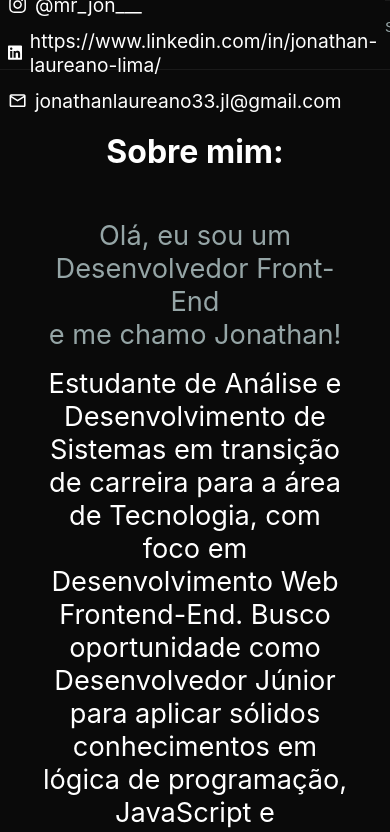
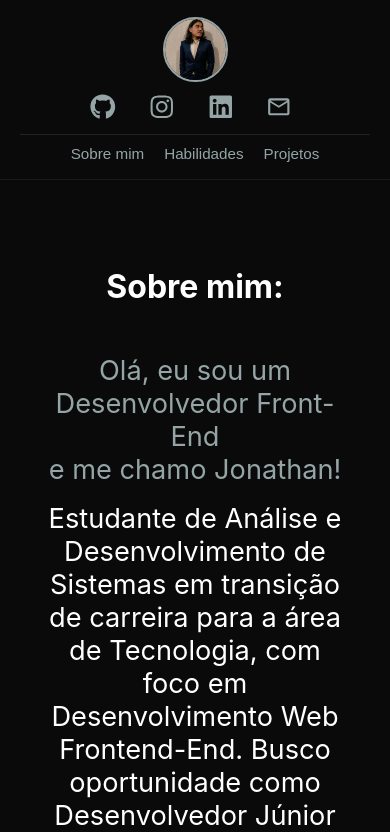
Before and after one commit to mrjonc/Portfolio, a React (Vite) app: page / in a window 390 px wide. Shown: the top 832 px of the page. Built offline with nearby package versions, Linux system fonts and the light colour scheme.

Commit message:
Ajustando o codigo pra dispositivos menores

```diff
--- a/src/components/NavBar.module.css
+++ b/src/components/NavBar.module.css
@@ -77,32 +77,76 @@
 
 @media (max-width: 768px) {
   .navBar {
-    height: 70px; /* Reduz drasticamente a altura no celular */
-    padding: 0 20px;
-    flex-direction: row; /* Mantém tudo em uma linha só */
+    height: auto;
+    min-height: 180px;
+    padding: 15px 20px;
+    flex-direction: column;
+    justify-content: center;
+    gap: 15px;
+  }
+
+  .contacts {
+    width: 100%;
+    display: flex;
+    flex-direction: column;
+    align-items: center;
+    gap: 12px;
   }
 
   .navBar img {
-    display: none; /* Esconde a foto no celular para poupar espaço */
-  }
-
-  .contacts {
-    gap: 10px;
+    display: block;
+    width: 65px;
+    height: 65px;
+    border: 2px solid #95a5a6;
+    flex-shrink: 0;
   }
 
   .links {
-    gap: 12px;
+    display: flex !important; /* Força o flexbox */
+    flex-direction: row !important; /* Força ficar um ao lado do outro */
+    justify-content: center;
+    align-items: center;
+    gap: 25px;
+    width: 100%;
   }
 
   .links a {
-    font-size: 1.2rem; /* Ícones um pouquinho maiores para facilitar o toque */
+    display: inline-flex !important; /* Faz o link se comportar como um elemento de linha compacta */
+    align-items: center;
+    justify-content: center;
+    font-size: 0 !important; /* Esconde o texto */
+    color: #95a5a6;
+    text-decoration: none;
+
+    /* ZERA as propriedades de tamanho que herdou do PC e que estavam forçando a coluna */
+    flex: none !important;
+    min-width: 0 !important;
+    width: auto !important;
+  }
+
+  /* Garante o tamanho correto do ícone */
+  .links a svg {
+    font-size: 1.6rem !important;
+    color: #95a5a6;
+    display: block;
+  }
+
+  .links a:hover svg {
+    color: white;
   }
 
   .informations {
-    gap: 15px; /* Diminui o espaçamento entre os botões */
+    width: 100%;
+    display: flex;
+    flex-direction: row;
+    justify-content: center;
+    gap: 20px;
+    border-top: 1px solid rgba(255, 255, 255, 0.1);
+    padding-top: 10px;
   }
 
   .informations a {
-    font-size: 0.95rem; /* Diminui levemente a fonte das opções */
+    font-size: 0.95rem;
+    white-space: nowrap;
   }
 }
--- a/src/index.css
+++ b/src/index.css
@@ -23,13 +23,13 @@
 
 @media (max-width: 768px) {
   main {
-    margin-top: 70px; /* Ajusta o topo do conteúdo para a barra menor */
-    padding: 10px;
+    margin-top: 190px; /* Empurra o conteúdo para baixo da barra */
+    padding: 15px;
   }
 
   section {
-    scroll-margin-top: 70px; /* Faz o clique da navbar parar certinho na barra de 70px */
-    min-height: calc(100vh - 70px);
-    padding: 20px 0;
+    scroll-margin-top: 190px; /* O scroll para no lugar certinho */
+    min-height: calc(100vh - 190px);
+    padding: 30px 0;
   }
 }
```
